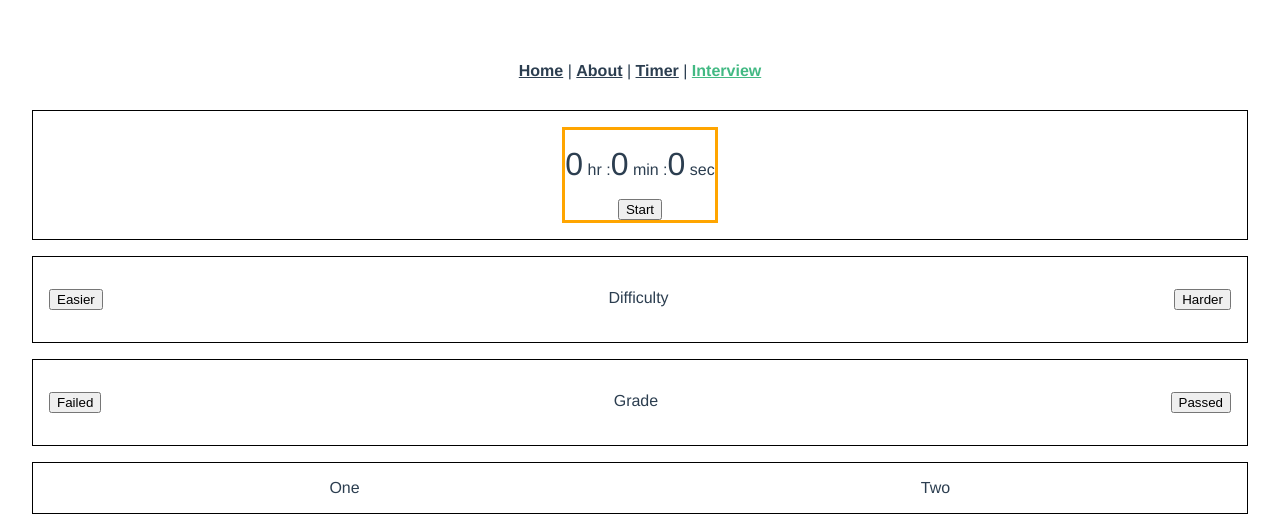
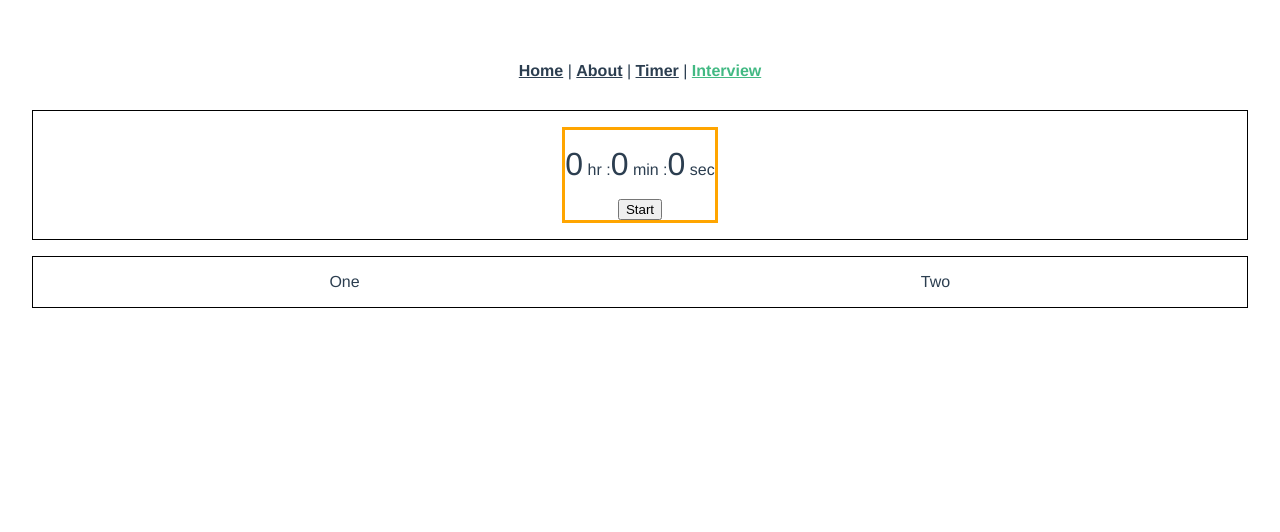
Before and after one commit to adamchenwei/ez-timer, a Vue app: page /#/interview in a window 1280 px wide. Shown: the top 532 px of the page. Built offline with nearby package versions, Linux system fonts and the light colour scheme.

Commit message:
chore(); still broken counter when break it

```diff
--- a/src/views/Interview.jsx
+++ b/src/views/Interview.jsx
@@ -112,6 +112,8 @@ export default {
     },
     ensureItsNumber(value) {
       const val = parseInt(value, 10);
+      console.log(val);
+      console.log(isNan(val));
       return isNan(val) ? 0 : val;
     },
   },
@@ -128,7 +130,7 @@ export default {
             sec={this.ensureItsNumber(this.seconds)}
           />
         </CounterRow>
-        <ContentRow>
+        {/* <ContentRow>
           <ScaleSelectionBar
             left="Easier"
             right="Harder"
@@ -145,7 +147,7 @@ export default {
             onClickLeft={() => {}}
             onClickRight={() => {}}
           />
-        </ContentRow>
+        </ContentRow> */}
         <ContentRow flow="row">
           <section style="flex:1;">One</section>
           <section style="flex:1;">Two</section>
```
Also changed, not shown: src/service/Counter.js (line endings or trailing spaces).
